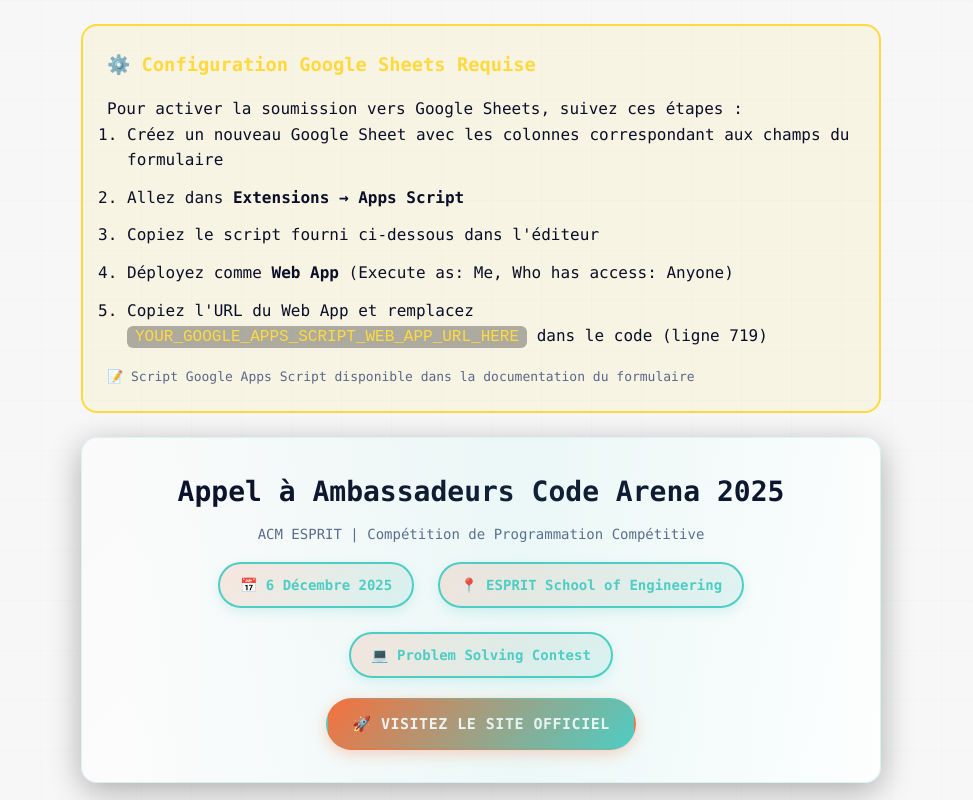
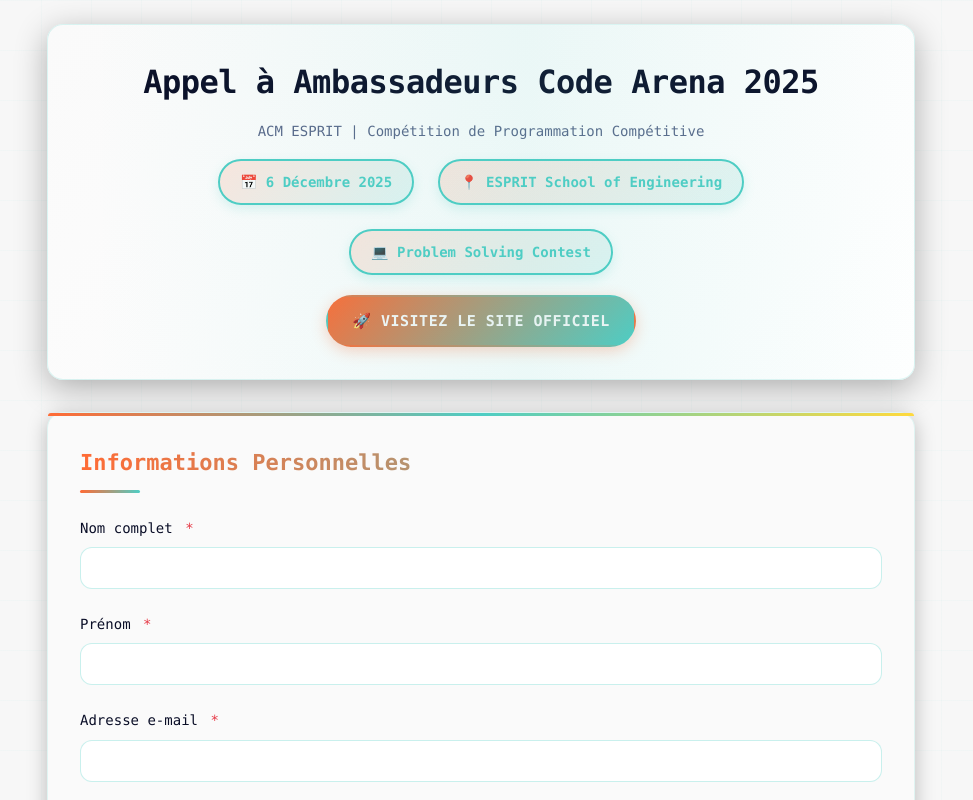
Before and after one commit to HamaBytes/code-arena-form, a plain HTML site: page index.html in a window 1280 px wide. Shown: the top 800 px of the page, without its empty margins (159-1132 px from the left). Drawn offline with nearby package versions, Linux system fonts and the light colour scheme.

Commit message:
Improve site structure: remove setup instructions, enhance layout and styling

```diff
--- a/index.html
+++ b/index.html
@@ -69,7 +69,8 @@
             background: var(--color-background);
             color: var(--color-text);
             line-height: 1.6;
-            padding: var(--space-24);
+            padding: var(--space-24) 0;
+            min-height: 100vh;
             background-image:
                 linear-gradient(rgba(78, 205, 196, 0.03) 1px, transparent 1px),
                 linear-gradient(90deg, rgba(78, 205, 196, 0.03) 1px, transparent 1px);
@@ -77,8 +78,9 @@
         }
 
         .container {
-            max-width: 800px;
+            max-width: 900px;
             margin: 0 auto;
+            padding: 0 var(--space-16);
         }
 
         .header {
@@ -109,10 +111,11 @@
         }
 
         .header h1 {
-            font-size: 28px;
-            font-weight: 600;
-            margin-bottom: var(--space-8);
+            font-size: 32px;
+            font-weight: 700;
+            margin-bottom: var(--space-12);
             color: var(--color-text);
+            letter-spacing: -0.5px;
         }
 
         .header p {
@@ -406,35 +409,6 @@
             font-weight: bold;
         }
 
-        .setup-instructions {
-            background: rgba(255, 217, 61, 0.1);
-            border: 2px solid var(--color-accent);
-            border-radius: var(--radius-lg);
-            padding: var(--space-24);
-            margin-bottom: var(--space-24);
-        }
-
-        .setup-instructions h3 {
-            color: var(--color-accent);
-            margin-bottom: var(--space-16);
-        }
-
-        .setup-instructions code {
-            background: rgba(0, 0, 0, 0.3);
-            padding: var(--space-2) var(--space-8);
-            border-radius: var(--radius-sm);
-            font-family: 'Courier New', monospace;
-            color: var(--color-accent);
-        }
-
-        .setup-instructions ol {
-            margin-left: var(--space-20);
-        }
-
-        .setup-instructions li {
-            margin-bottom: var(--space-12);
-            line-height: 1.6;
-        }
 
         @media (max-width: 768px) {
             body {
@@ -679,21 +653,6 @@
 
             return (
                 <div className="container">
-                    <div className="setup-instructions">
-                        <h3>⚙️ Configuration Google Sheets Requise</h3>
-                        <p>Pour activer la soumission vers Google Sheets, suivez ces étapes :</p>
-                        <ol>
-                            <li>Créez un nouveau Google Sheet avec les colonnes correspondant aux champs du formulaire</li>
-                            <li>Allez dans <strong>Extensions → Apps Script</strong></li>
-                            <li>Copiez le script fourni ci-dessous dans l'éditeur</li>
-                            <li>Déployez comme <strong>Web App</strong> (Execute as: Me, Who has access: Anyone)</li>
-                            <li>Copiez l'URL du Web App et remplacez <code>YOUR_GOOGLE_APPS_SCRIPT_WEB_APP_URL_HERE</code> dans le code (ligne 719)</li>
-                        </ol>
-                        <p style={{ marginTop: '16px', fontSize: '13px', color: 'var(--color-text-secondary)' }}>
-                            📝 Script Google Apps Script disponible dans la documentation du formulaire
-                        </p>
-                    </div>
-
                     <div className="header">
                         <h1>Appel à Ambassadeurs Code Arena 2025</h1>
                         <p>ACM ESPRIT | Compétition de Programmation Compétitive</p>
@@ -1596,24 +1555,7 @@
             );
         }
 
-        // ========================================
-        // Google Sheets Integration Configuration
-        // ========================================
-
-        /**
-         * IMPORTANT: Replace this URL with your Google Apps Script Web App URL
-         *
-         * Steps to get your URL:
-         * 1. Open your Google Sheet
-         * 2. Go to Extensions → Apps Script
-         * 3. Paste the provided Google Apps Script code
-         * 4. Click Deploy → New deployment
-         * 5. Select type: Web app
-         * 6. Execute as: Me
-         * 7. Who has access: Anyone
-         * 8. Click Deploy
-         * 9. Copy the Web App URL and paste it below
-         */
+        // Google Sheets Integration - API Endpoint
         const GOOGLE_SCRIPT_URL = 'https://script.google.com/macros/s/AKfycbwKPIsZLK0f42XvY5shLowo8WPwUhv8GkrSK3FWxCLNQXLhTlFoRSu7XZImbF9Vg-6WPg/exec';
 
         const root = ReactDOM.createRoot(document.getElementById('root'));
```
